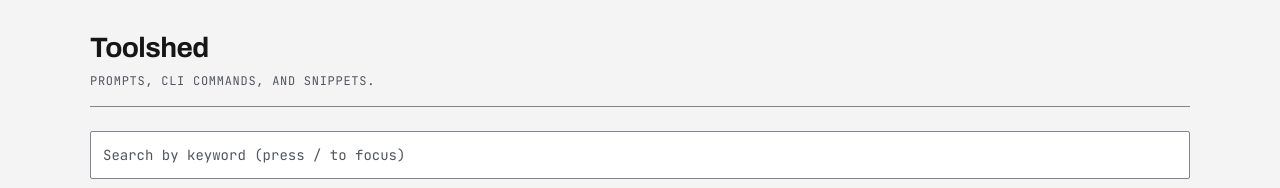
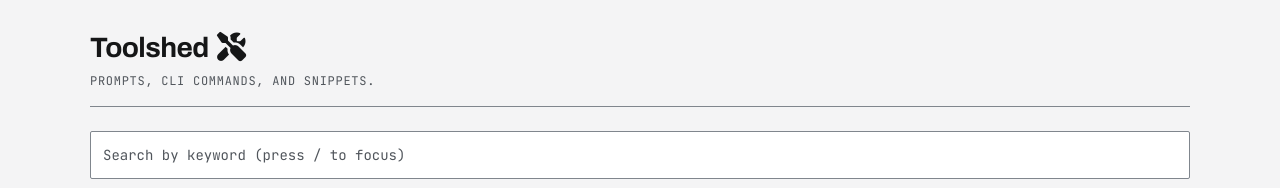
Before and after one commit to cos-jnewnam/toolshed, a plain HTML site: page index.html in a window 1280 px wide. Shown: the top 188 px of the page. Drawn offline with Linux system fonts and the light colour scheme; no server answers.

Commit message:
added icons to h1

```diff
--- a/index.html
+++ b/index.html
@@ -15,7 +15,7 @@
 </head>
 <body>
   <header class="site-header">
-    <h1>Toolshed</h1>
+    <h1>Toolshed <i class="fa-solid fa-screwdriver-wrench"></i></h1>
     <p class="sub">Prompts, CLI commands, and snippets.</p>
   </header>
 
```
